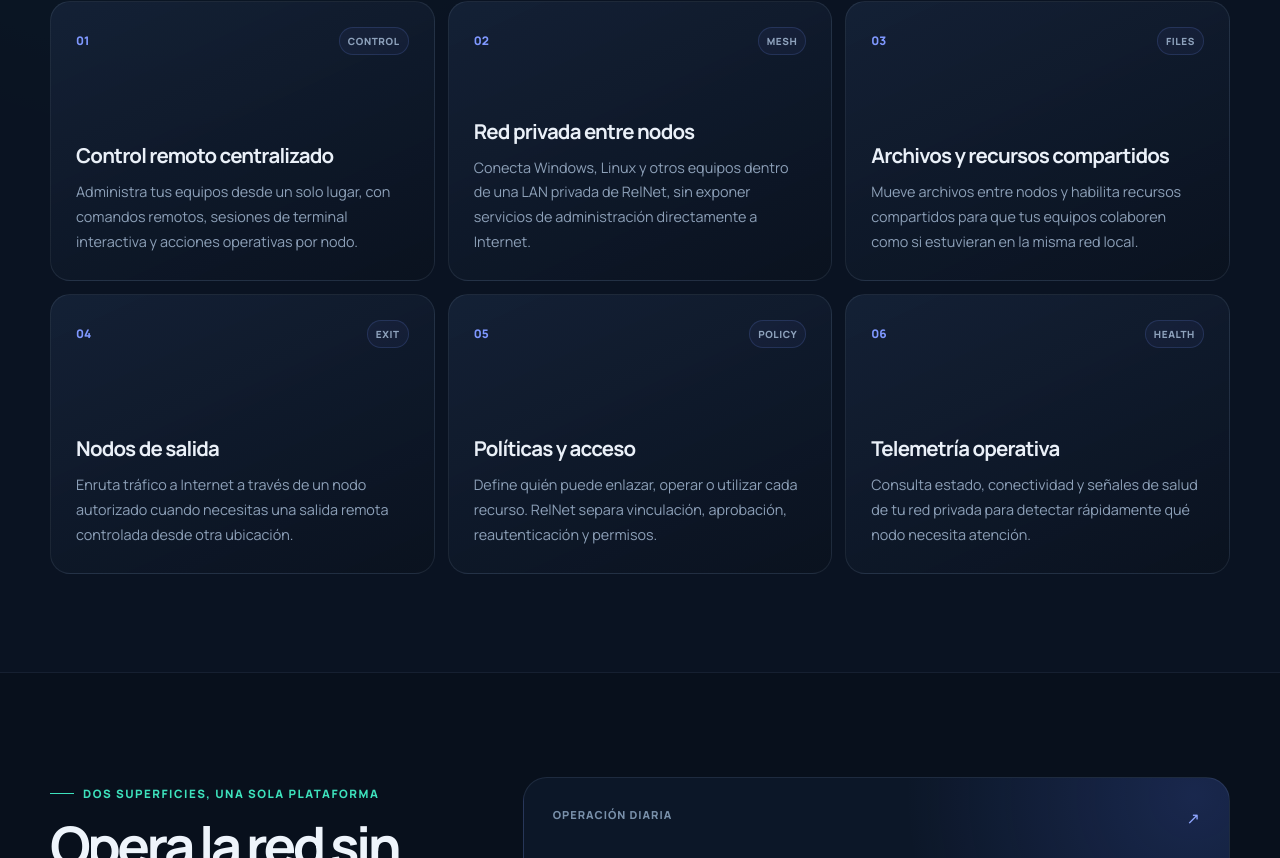
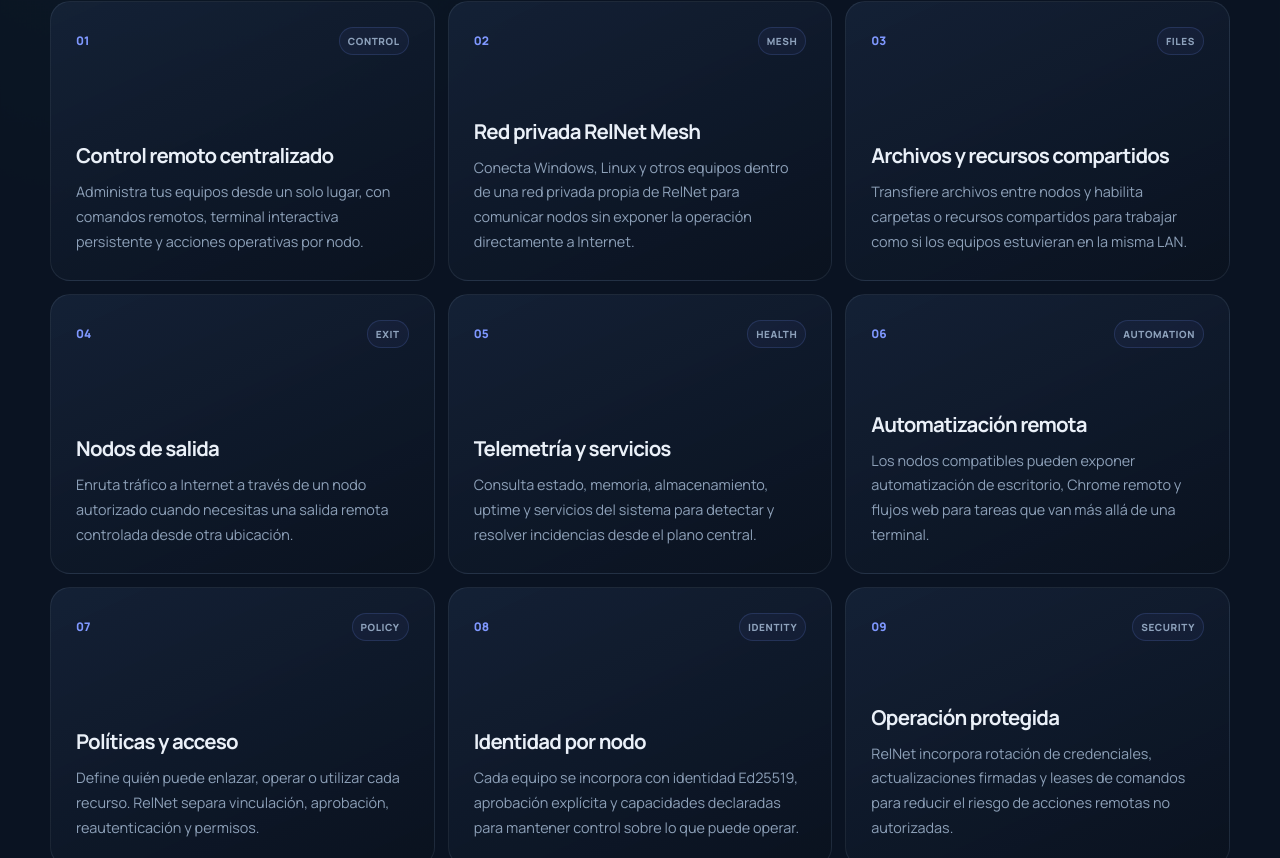
Before and after one commit to ricardomartinez-xcode/Landing, a Next.js app: page / in a window 1280 px wide. Shown: the part 1542-2400 px from the top of the page. Built offline with nearby package versions, Linux system fonts and the light colour scheme.

Commit message:
refine: presentar RelNet como plataforma disponible

```diff
--- a/app/page.tsx
+++ b/app/page.tsx
@@ -9,19 +9,19 @@ const capabilities = [
   {
     number: '01',
     title: 'Control remoto centralizado',
-    body: 'Administra tus equipos desde un solo lugar, con comandos remotos, sesiones de terminal interactiva y acciones operativas por nodo.',
+    body: 'Administra tus equipos desde un solo lugar, con comandos remotos, terminal interactiva persistente y acciones operativas por nodo.',
     tag: 'Control'
   },
   {
     number: '02',
-    title: 'Red privada entre nodos',
-    body: 'Conecta Windows, Linux y otros equipos dentro de una LAN privada de RelNet, sin exponer servicios de administración directamente a Internet.',
+    title: 'Red privada RelNet Mesh',
+    body: 'Conecta Windows, Linux y otros equipos dentro de una red privada propia de RelNet para comunicar nodos sin exponer la operación directamente a Internet.',
     tag: 'Mesh'
   },
   {
     number: '03',
     title: 'Archivos y recursos compartidos',
-    body: 'Mueve archivos entre nodos y habilita recursos compartidos para que tus equipos colaboren como si estuvieran en la misma red local.',
+    body: 'Transfiere archivos entre nodos y habilita carpetas o recursos compartidos para trabajar como si los equipos estuvieran en la misma LAN.',
     tag: 'Files'
   },
   {
@@ -32,15 +32,33 @@ const capabilities = [
   },
   {
     number: '05',
+    title: 'Telemetría y servicios',
+    body: 'Consulta estado, memoria, almacenamiento, uptime y servicios del sistema para detectar y resolver incidencias desde el plano central.',
+    tag: 'Health'
+  },
+  {
+    number: '06',
+    title: 'Automatización remota',
+    body: 'Los nodos compatibles pueden exponer automatización de escritorio, Chrome remoto y flujos web para tareas que van más allá de una terminal.',
+    tag: 'Automation'
+  },
+  {
+    number: '07',
     title: 'Políticas y acceso',
     body: 'Define quién puede enlazar, operar o utilizar cada recurso. RelNet separa vinculación, aprobación, reautenticación y permisos.',
     tag: 'Policy'
   },
   {
-    number: '06',
-    title: 'Telemetría operativa',
-    body: 'Consulta estado, conectividad y señales de salud de tu red privada para detectar rápidamente qué nodo necesita atención.',
-    tag: 'Health'
+    number: '08',
+    title: 'Identidad por nodo',
+    body: 'Cada equipo se incorpora con identidad Ed25519, aprobación explícita y capacidades declaradas para mantener control sobre lo que puede operar.',
+    tag: 'Identity'
+  },
+  {
+    number: '09',
+    title: 'Operación protegida',
+    body: 'RelNet incorpora rotación de credenciales, actualizaciones firmadas y leases de comandos para reducir el riesgo de acciones remotas no autorizadas.',
+    tag: 'Security'
   }
 ];
 
@@ -58,17 +76,17 @@ const steps = [
   {
     number: '03',
     title: 'Opera desde Console',
-    body: 'Administra conectividad, políticas, sesiones y recursos desde una interfaz central.'
+    body: 'Administra conectividad, políticas, sesiones, recursos y telemetría desde una interfaz central.'
   }
 ];
 
 const securityPoints = [
-  'Identidad criptográfica por nodo',
+  'Identidad Ed25519 por nodo',
   'Aprobación explícita de dispositivos',
-  'Políticas de acceso por capacidad',
-  'Separación entre operación y administración',
-  'Canales privados para tareas remotas',
-  'Reautenticación y revocación controladas'
+  'Capacidades y políticas por nodo',
+  'Actualizaciones firmadas',
+  'Rotación de credenciales',
+  'Leases para comandos remotos'
 ];
 
 export default function HomePage() {
@@ -112,8 +130,8 @@ export default function HomePage() {
             </div>
             <div className={styles.heroNotes} aria-label="Características principales de RelNet">
               <span>Windows + Linux</span>
+              <span>Mesh privado</span>
               <span>Control centralizado</span>
-              <span>Acceso privado</span>
             </div>
           </SectionReveal>
 
@@ -205,7 +223,7 @@ export default function HomePage() {
               <span className={styles.eyebrow}>Capacidades</span>
               <h2>Una red que también sabe operar.</h2>
             </div>
-            <p>Conectividad privada, administración remota y recursos compartidos dentro de una misma experiencia.</p>
+            <p>Conectividad privada, administración remota, recursos compartidos y salida a Internet dentro de una misma experiencia.</p>
           </SectionReveal>
 
           <div className={styles.capabilityGrid}>
@@ -307,7 +325,7 @@ export default function HomePage() {
             <span className={styles.eyebrow}>Seguridad por diseño</span>
             <h2>El acceso remoto empieza por saber qué nodo es cuál.</h2>
             <p>
-              RelNet trata cada equipo como una identidad independiente y conserva la aprobación, las políticas y la administración como pasos separados. El objetivo es que conectar un nodo no signifique darle acceso irrestricto.
+              RelNet trata cada equipo como una identidad independiente y conserva la aprobación, las políticas y la operación como pasos separados. Con identidad Ed25519, actualizaciones firmadas y leases de comandos, conectar un nodo no equivale a darle acceso irrestricto.
             </p>
           </SectionReveal>
 
```
